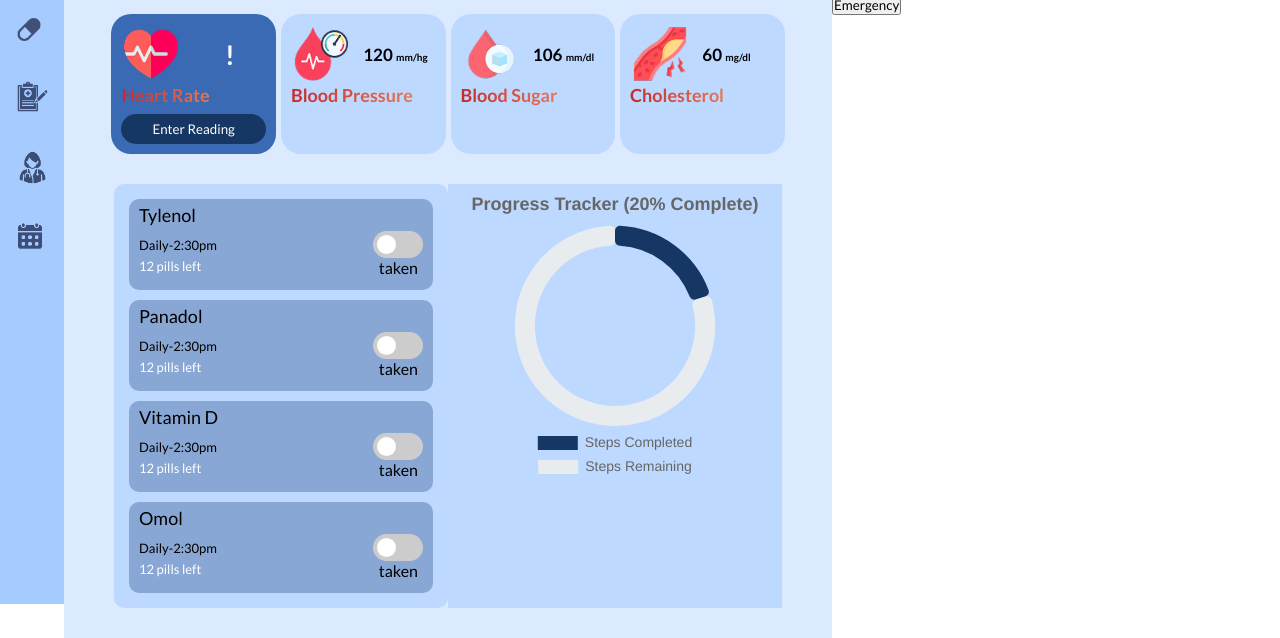
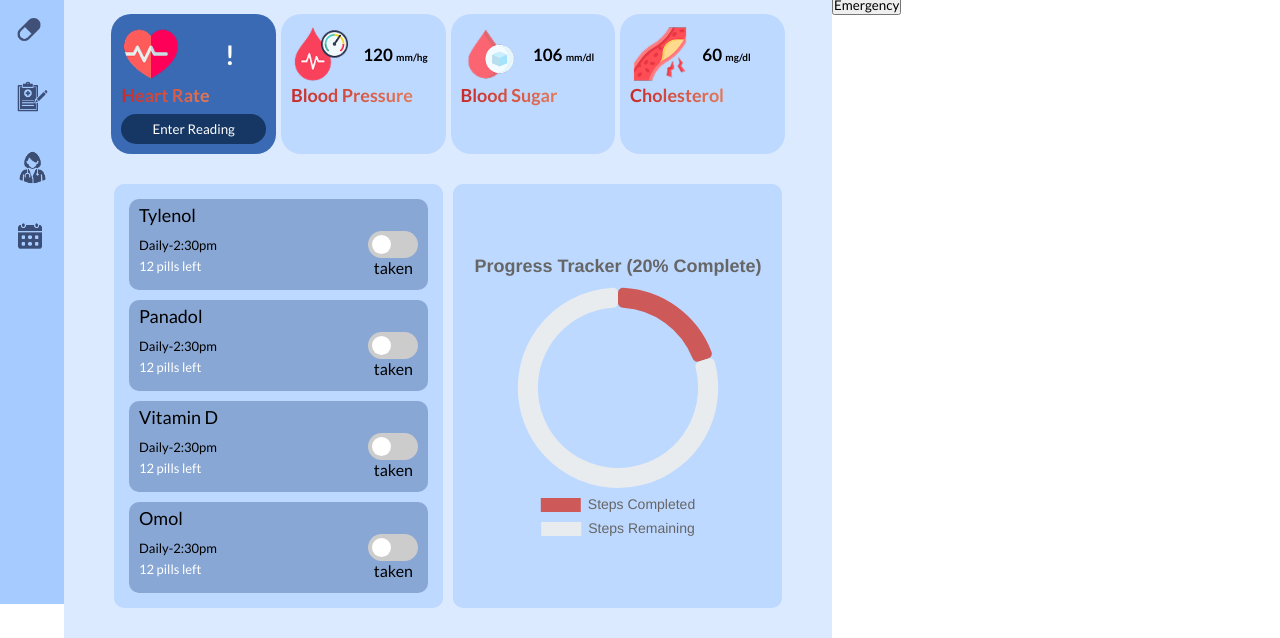
Before and after one commit to majd-anas/HealthGuard, a plain HTML site: page html/homepage.html in a window 1280 px wide. Shown: the part 196-834 px from the top of the page. Drawn offline with nearby package versions, Linux system fonts and the light colour scheme.

Commit message:
step counter fully added

```diff
--- a/html/homepage.html
+++ b/html/homepage.html
@@ -179,7 +179,7 @@
         datasets: [
           {
             data: [COMPLETED_STEPS, REMAINING_STEPS], // [200, 800]
-            backgroundColor: ["#163764", "#e9ecef"],
+            backgroundColor: [" #cd5959", "#e9ecef"],
             hoverOffset: 4,
             borderWidth: 0,
             borderRadius: 5,
--- a/style/homepage.css
+++ b/style/homepage.css
@@ -198,6 +198,7 @@ small {
   grid-template-columns: 1fr 1fr;
   width: 100%;
   padding: 10px 40px;
+  gap: 10px;
 }
 
 .medications {
@@ -254,6 +255,10 @@ small {
 
 .stepCounter {
   background-color: #bed9ff;
+  border-radius: 10px;
+  display: flex;
+  justify-content: center;
+  align-items: center;
 }
 /* The switch - the box around the slider */
 .switch {
```
